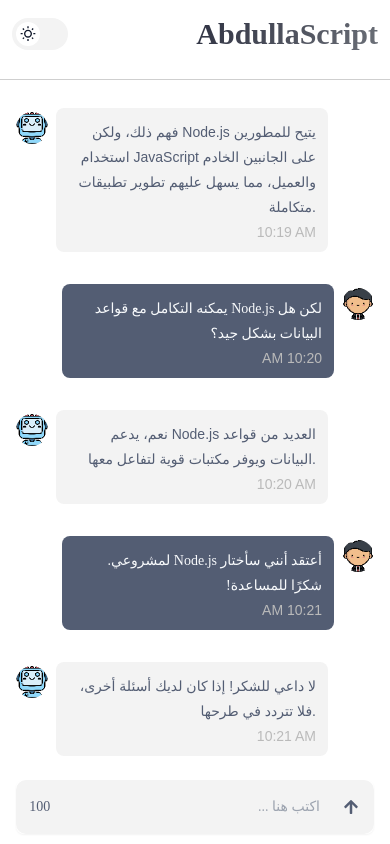
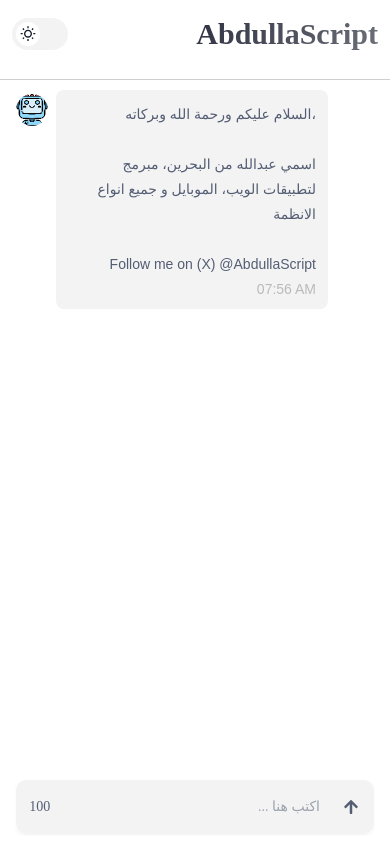
Before and after one commit to abdullascriptbh/ab-chatbot-ui, a React (Create React App) app: page / in a window 390 px wide. Built offline with nearby package versions, Linux system fonts and the light colour scheme; what tailgrids would draw is missing.

Commit message:
less width in mobile

```diff
--- a/src/components/conversation.js
+++ b/src/components/conversation.js
@@ -57,88 +57,88 @@ export const initChatList = [
 	// 	),
 	// 	date: "10:15 AM",
 	// },
-	{
-		loading: false,
-		from: "me",
-		msg: "مرحبًا",
-		date: "10:15 AM",
-	},
-	{
-		loading: false,
-		from: "system",
-		msg: "مرحبًا! كيف يمكنني مساعدتك اليوم؟",
-		date: "10:15 AM",
-	},
-	{
-		loading: false,
-		from: "me",
-		msg: "أنا في حيرة بين استخدام Node.js و PHP في تطوير موقع الويب الجديد.",
-		date: "10:16 AM",
-	},
-	{
-		loading: false,
-		from: "system",
-		msg: "لديك أي معلومات إضافية حول متطلبات المشروع؟",
-		date: "10:16 AM",
-	},
-	{
-		loading: false,
-		from: "me",
-		msg: "المشروع يتطلب أداء عالي وتفاعل فعّال مع العملاء.",
-		date: "10:17 AM",
-	},
-	{
-		loading: false,
-		from: "system",
-		msg: "في هذه الحالة، يمكن أن يكون Node.js خيارًا جيدًا بسبب أدائه العالي وطريقة تعامله الفعّالة مع الطلبات.",
-		date: "10:17 AM",
-	},
-	{
-		loading: false,
-		from: "me",
-		msg: "لكن PHP يعتبر لغة برمجة شائعة ولها مجتمع كبير.",
-		date: "10:18 AM",
-	},
-	{
-		loading: false,
-		from: "system",
-		msg: "صحيح، لكن يجب أن ننظر إلى الاحتياجات الخاصة بالمشروع. Node.js يوفر أداءًا ممتازًا ويسمح بتطوير تطبيقات ذات استجابة سريعة.",
-		date: "10:18 AM",
-	},
-	{
-		loading: false,
-		from: "me",
-		msg: "لكن معظم المطورين يعرفون PHP، هل لا يجعل ذلك الأمور أسهل؟",
-		date: "10:19 AM",
-	},
-	{
-		loading: false,
-		from: "system",
-		msg: "فهم ذلك، ولكن Node.js يتيح للمطورين استخدام JavaScript على الجانبين الخادم والعميل، مما يسهل عليهم تطوير تطبيقات متكاملة.",
-		date: "10:19 AM",
-	},
-	{
-		loading: false,
-		from: "me",
-		msg: "لكن هل Node.js يمكنه التكامل مع قواعد البيانات بشكل جيد؟",
-		date: "10:20 AM",
-	},
-	{
-		loading: false,
-		from: "system",
-		msg: "نعم، يدعم Node.js العديد من قواعد البيانات ويوفر مكتبات قوية لتفاعل معها.",
-		date: "10:20 AM",
-	},
-	{
-		loading: false,
-		from: "me",
-		msg: "أعتقد أنني سأختار Node.js لمشروعي. شكرًا للمساعدة!",
-		date: "10:21 AM",
-	},
-	{
-		loading: false,
-		from: "system",
-		msg: "لا داعي للشكر! إذا كان لديك أسئلة أخرى، فلا تتردد في طرحها.",
-		date: "10:21 AM",
-	},
+	// {
+	// 	loading: false,
+	// 	from: "me",
+	// 	msg: "مرحبًا",
+	// 	date: "10:15 AM",
+	// },
+	// {
+	// 	loading: false,
+	// 	from: "system",
+	// 	msg: "مرحبًا! كيف يمكنني مساعدتك اليوم؟",
+	// 	date: "10:15 AM",
+	// },
+	// {
+	// 	loading: false,
+	// 	from: "me",
+	// 	msg: "أنا في حيرة بين استخدام Node.js و PHP في تطوير موقع الويب الجديد.",
+	// 	date: "10:16 AM",
+	// },
+	// {
+	// 	loading: false,
+	// 	from: "system",
+	// 	msg: "لديك أي معلومات إضافية حول متطلبات المشروع؟",
+	// 	date: "10:16 AM",
+	// },
+	// {
+	// 	loading: false,
+	// 	from: "me",
+	// 	msg: "المشروع يتطلب أداء عالي وتفاعل فعّال مع العملاء.",
+	// 	date: "10:17 AM",
+	// },
+	// {
+	// 	loading: false,
+	// 	from: "system",
+	// 	msg: "في هذه الحالة، يمكن أن يكون Node.js خيارًا جيدًا بسبب أدائه العالي وطريقة تعامله الفعّالة مع الطلبات.",
+	// 	date: "10:17 AM",
+	// },
+	// {
+	// 	loading: false,
+	// 	from: "me",
+	// 	msg: "لكن PHP يعتبر لغة برمجة شائعة ولها مجتمع كبير.",
+	// 	date: "10:18 AM",
+	// },
+	// {
+	// 	loading: false,
+	// 	from: "system",
+	// 	msg: "صحيح، لكن يجب أن ننظر إلى الاحتياجات الخاصة بالمشروع. Node.js يوفر أداءًا ممتازًا ويسمح بتطوير تطبيقات ذات استجابة سريعة.",
+	// 	date: "10:18 AM",
+	// },
+	// {
+	// 	loading: false,
+	// 	from: "me",
+	// 	msg: "لكن معظم المطورين يعرفون PHP، هل لا يجعل ذلك الأمور أسهل؟",
+	// 	date: "10:19 AM",
+	// },
+	// {
+	// 	loading: false,
+	// 	from: "system",
+	// 	msg: "فهم ذلك، ولكن Node.js يتيح للمطورين استخدام JavaScript على الجانبين الخادم والعميل، مما يسهل عليهم تطوير تطبيقات متكاملة.",
+	// 	date: "10:19 AM",
+	// },
+	// {
+	// 	loading: false,
+	// 	from: "me",
+	// 	msg: "لكن هل Node.js يمكنه التكامل مع قواعد البيانات بشكل جيد؟",
+	// 	date: "10:20 AM",
+	// },
+	// {
+	// 	loading: false,
+	// 	from: "system",
+	// 	msg: "نعم، يدعم Node.js العديد من قواعد البيانات ويوفر مكتبات قوية لتفاعل معها.",
+	// 	date: "10:20 AM",
+	// },
+	// {
+	// 	loading: false,
+	// 	from: "me",
+	// 	msg: "أعتقد أنني سأختار Node.js لمشروعي. شكرًا للمساعدة!",
+	// 	date: "10:21 AM",
+	// },
+	// {
+	// 	loading: false,
+	// 	from: "system",
+	// 	msg: "لا داعي للشكر! إذا كان لديك أسئلة أخرى، فلا تتردد في طرحها.",
+	// 	date: "10:21 AM",
+	// },
 ];
```
